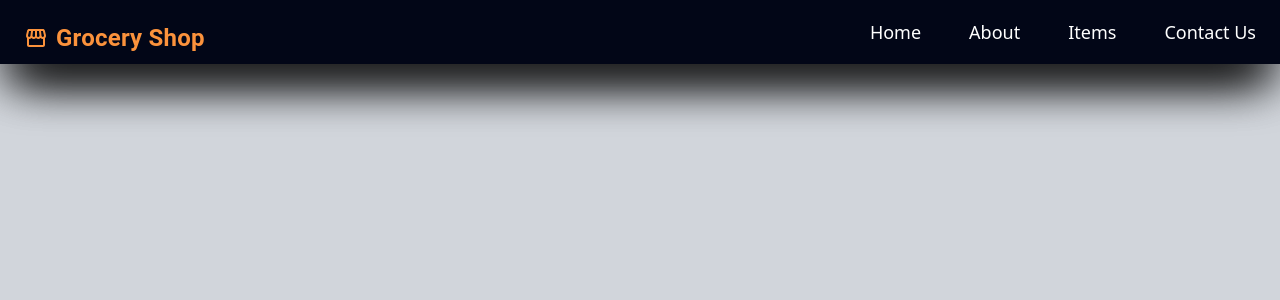
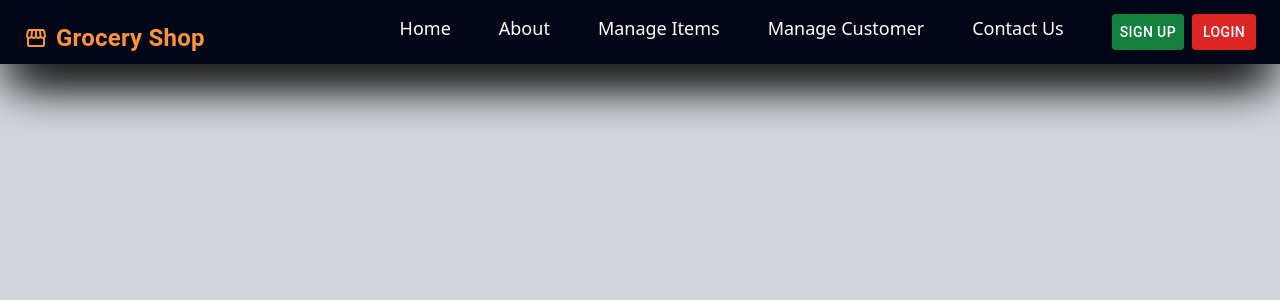
Before and after one commit to AbhiWPA/MERN-Application, a React (Create React App) app in the folder frontend/: page / in a window 1280 px wide. Shown: the top 300 px of the page. Built offline with nearby package versions, Linux system fonts and the light colour scheme.

Commit message:
Content updated

```diff
--- a/frontend/src/components/Layout/Header.js
+++ b/frontend/src/components/Layout/Header.js
@@ -1,5 +1,5 @@
 import React from 'react'
-import { AppBar, Box, Toolbar, Typography } from '@mui/material'
+import { AppBar, Box, Button, Toolbar, Typography } from '@mui/material'
 import StorefrontIcon from '@mui/icons-material/Storefront';
 import {Link} from 'react-router-dom'
 
@@ -18,8 +18,13 @@ const Header = () => {
             <ul className='!font-sans !text-lg !text-white flex space-x-12'>
               <li><Link to={'/'}>Home</Link></li>
               <li><Link to={'/about'}>About</Link></li>
-              <li><Link to={'/items'}>Items</Link></li>
+              <li><Link to={'/items'}>Manage Items</Link></li>
+              <li><Link to={'/customer'}>Manage Customer</Link></li>
               <li><Link to={'/contact'}>Contact Us</Link></li>
+             <div className='flex space-x-2'>
+             <Button className='!bg-green-700'><Link to={'/signUp'} className='!text-white'>Sign Up</Link></Button>
+              <Button className='!bg-red-600'><Link to={'/login'} className='!text-white'>Login</Link></Button>
+             </div>
             </ul>
           </Box>
         </Toolbar>
--- a/frontend/src/components/Layout/Layout.js
+++ b/frontend/src/components/Layout/Layout.js
@@ -5,6 +5,8 @@ import About from '../../pages/About'
 import Items from '../../pages/Items'
 import Contact from '../../pages/Contact'
 import PlaceOrder from '../../pages/PlaceOrder'
+import SignUp from '../../pages/SignUp';
+import Login from '../../pages/Login';
 
 const Layout = () => {
   return (
@@ -18,6 +20,8 @@ const Layout = () => {
     <Route path='/items' element={<Items/>}/>
     <Route path='/contact' element={<Contact/>}/>
     <Route path='/placeOrder' element={<PlaceOrder/>}/>
+    <Route path='/signUp' element={<SignUp/>}/>
+    <Route path='/login' element={<Login/>}/>
   </Routes>
   </main>
     </>
--- /dev/null
+++ b/frontend/src/pages/Login.js
@@ -0,0 +1,12 @@
+import React from 'react'
+import Header from '../components/Layout/Header'
+
+const Login = () => {
+  return (
+    <>
+    <Header />
+    </>
+  )
+}
+
+export default Login
--- /dev/null
+++ b/frontend/src/pages/SignUp.js
@@ -0,0 +1,12 @@
+import React from 'react'
+import Header from '../components/Layout/Header'
+
+const SignUp = () => {
+  return (
+    <>
+    <Header />
+    </>
+  )
+}
+
+export default SignUp
```
